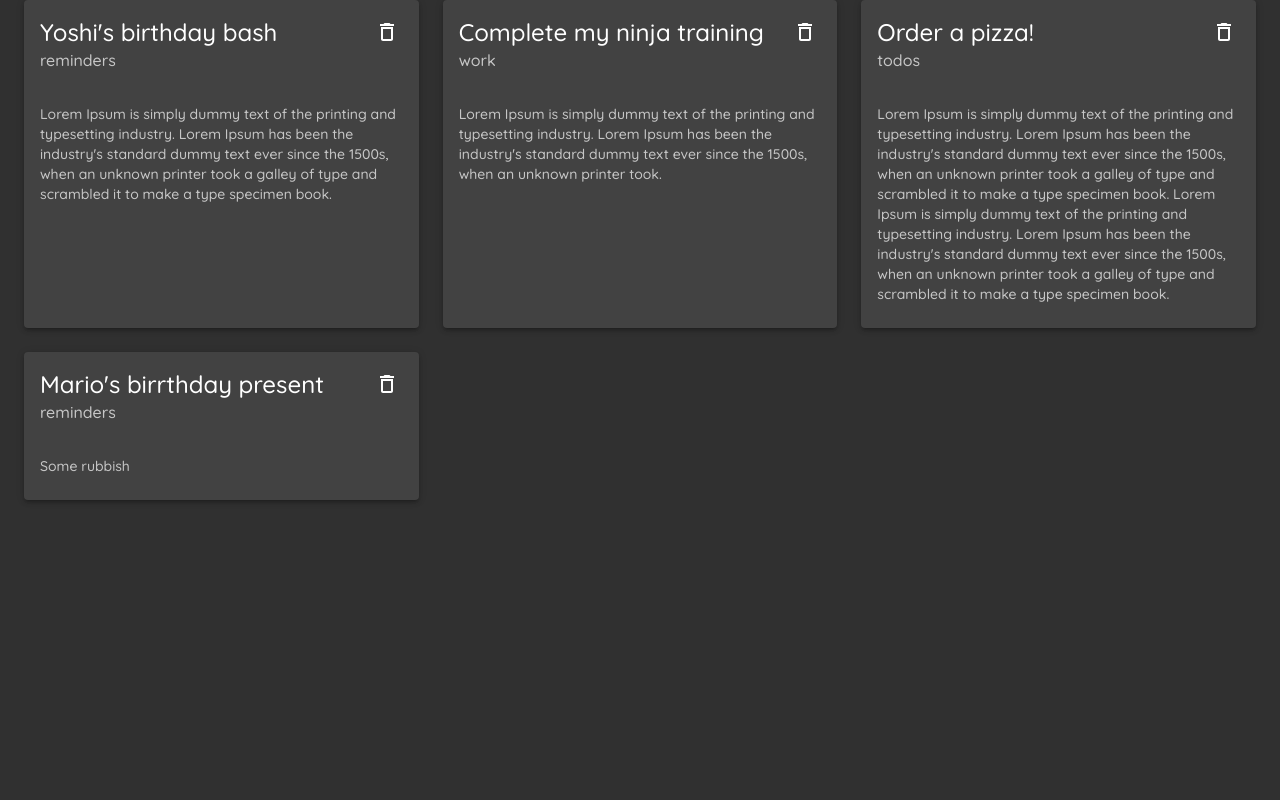
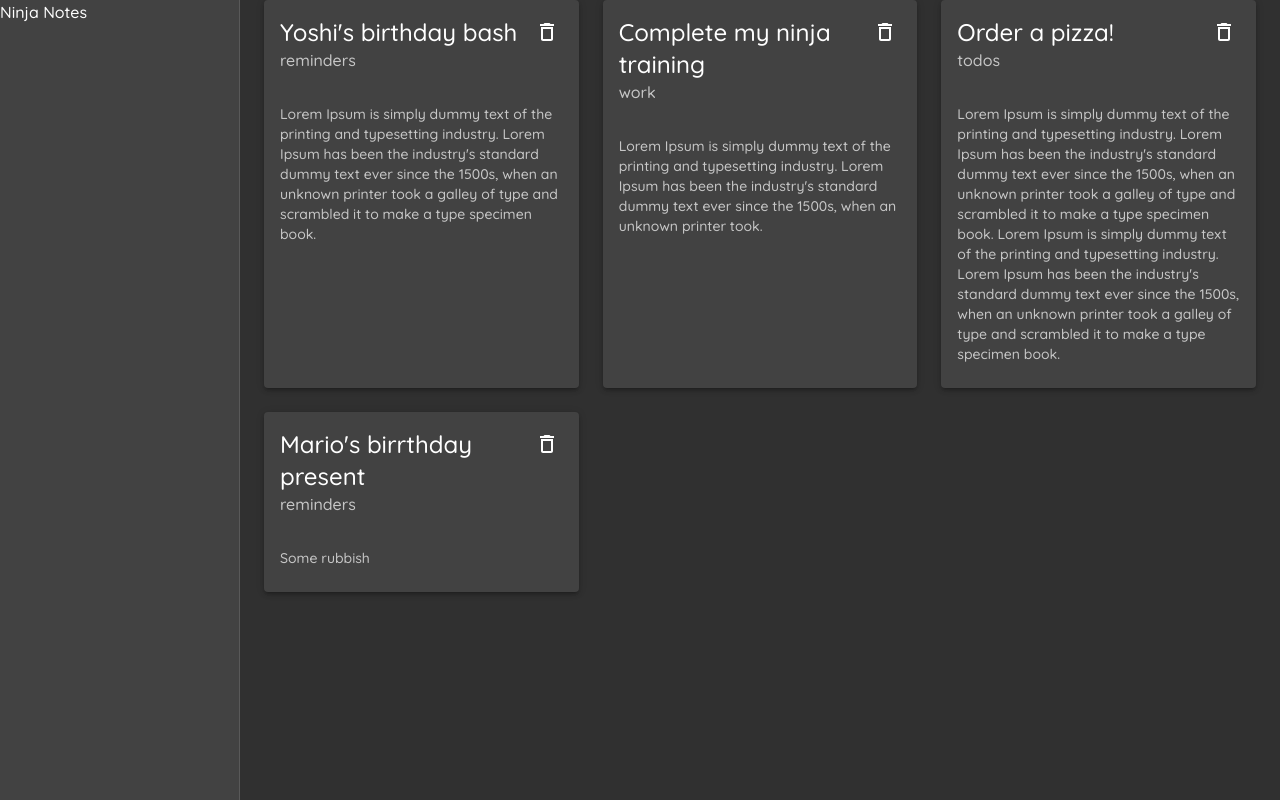
Before and after one commit to aosante/material-ui-playground, a React (Create React App) app: page / in a window 1280 px wide. Built offline with nearby package versions, Linux system fonts and the light colour scheme; data requests are answered from the project's data file.

Commit message:
add drawer component

```diff
--- a/src/components/Layout.jsx
+++ b/src/components/Layout.jsx
@@ -1,17 +1,39 @@
 import { makeStyles } from '@material-ui/core';
+import Drawer from '@material-ui/core/Drawer';
+import Typography from '@material-ui/core/Typography';
+
+const drawerWidth = 240;
 
 const useStyles = makeStyles({
+  root: {
+    display: 'flex',
+  },
   page: {
     width: '100%',
+  },
+  drawer: {
+    width: drawerWidth,
+  },
+  drawerPaper: {
+    width: drawerWidth,
   },
 });
 const Layout = ({ children }) => {
   const classes = useStyles();
 
   return (
-    <div>
+    <div className={classes.root}>
       {/* app bar */}
-      {/* side drawer */}
+      <Drawer
+        className={classes.drawer}
+        variant="permanent"
+        anchor="left"
+        classes={{ paper: classes.drawerPaper }}
+      >
+        <div>
+          <Typography variaint="h5">Ninja Notes</Typography>
+        </div>
+      </Drawer>
       <div className={classes.page}>{children}</div>
     </div>
   );
```
